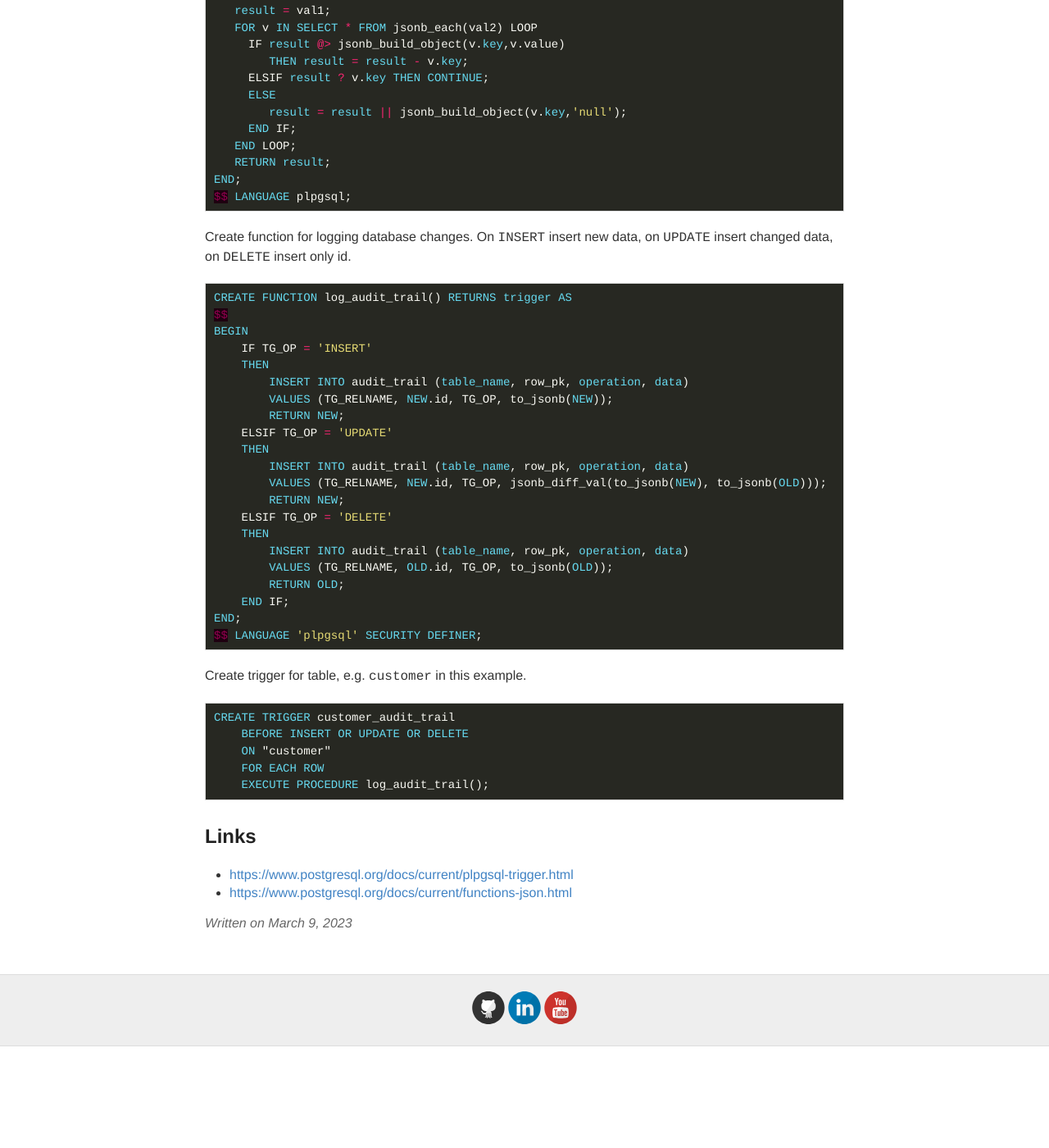
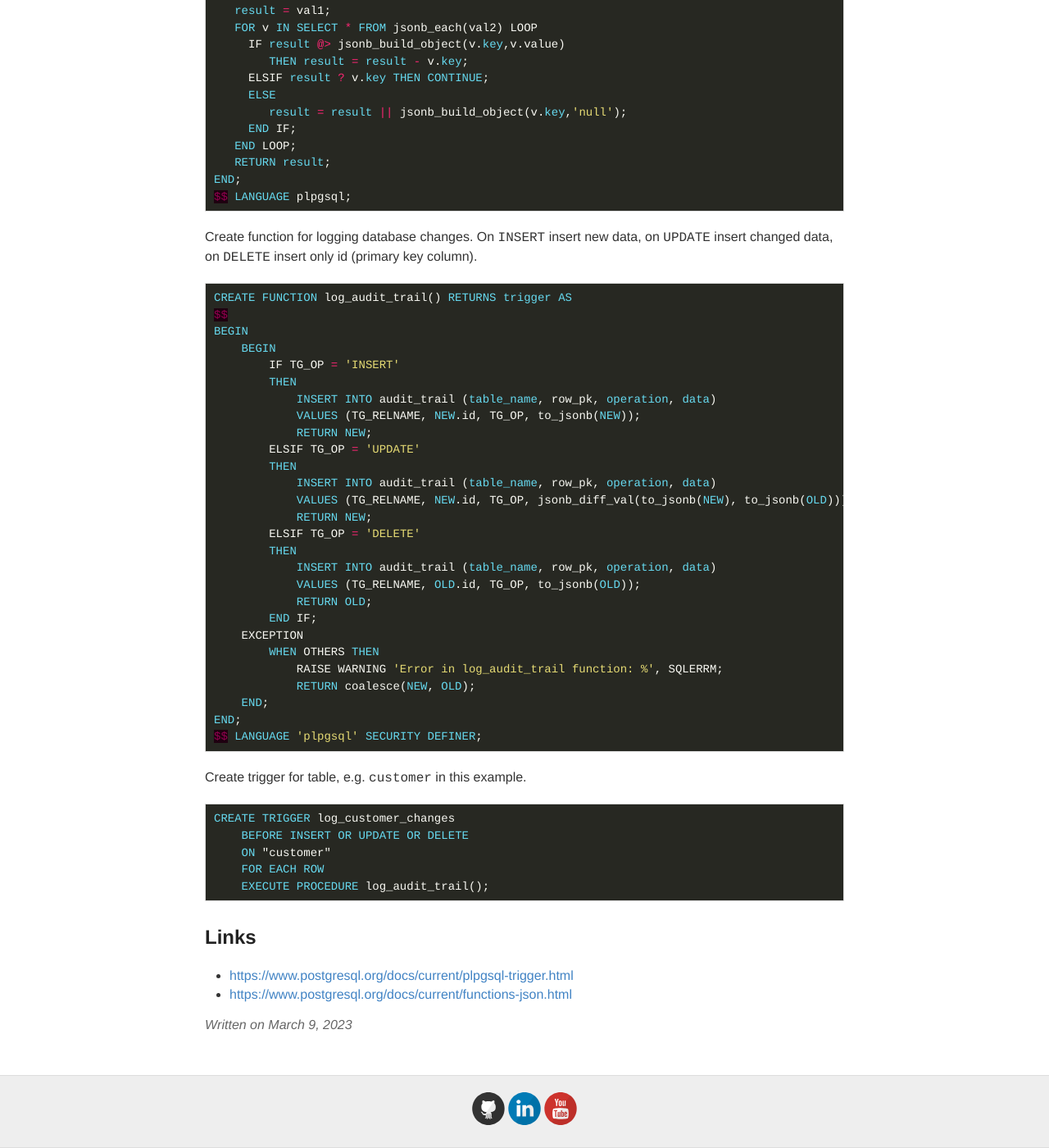
Before and after one commit to ttu/ttu.github.io, a Jekyll site: the page built from _posts/2023-3-9-postgres-simple-audit-trail.md, in a window 1280 px wide and 1400 px high, scrolled down 860 px. Shown: the whole window at 82% size. Built offline with Jekyll 4.4.1, drawn with Linux system fonts in a browser that asks for light colours; before the commit the page ends 2136 px from its top, so only the background shows below that.

Commit message:
Fix SQL from audit trail post

````diff
--- a/_posts/2023-3-9-postgres-simple-audit-trail.md
+++ b/_posts/2023-3-9-postgres-simple-audit-trail.md
@@ -12,10 +12,11 @@
 
 
 Create the `audit_trail` table.
+
 ```sql
 CREATE TABLE audit_trail
 (
-    id           serial NOT NULL,
+    id           serial PRIMARY KEY,
     time_stamp   timestamp DEFAULT NOW(),
     table_name   text,
     row_pk       int,
@@ -50,28 +51,34 @@
 $$ LANGUAGE plpgsql;
 ```
 
-Create function for logging database changes. On `INSERT` insert new data, on `UPDATE` insert changed data, on `DELETE` insert only id.
+Create function for logging database changes. On `INSERT` insert new data, on `UPDATE` insert changed data, on `DELETE` insert only id (primary key column).
 
 ```sql
 CREATE FUNCTION log_audit_trail() RETURNS trigger AS
 $$
 BEGIN
-    IF TG_OP = 'INSERT'
-    THEN
-        INSERT INTO audit_trail (table_name, row_pk, operation, data)
-        VALUES (TG_RELNAME, NEW.id, TG_OP, to_jsonb(NEW));
-        RETURN NEW;
-    ELSIF TG_OP = 'UPDATE'
-    THEN
-        INSERT INTO audit_trail (table_name, row_pk, operation, data)
-        VALUES (TG_RELNAME, NEW.id, TG_OP, jsonb_diff_val(to_jsonb(NEW), to_jsonb(OLD)));
-        RETURN NEW;
-    ELSIF TG_OP = 'DELETE'
-    THEN
-        INSERT INTO audit_trail (table_name, row_pk, operation, data)
-        VALUES (TG_RELNAME, OLD.id, TG_OP, to_jsonb(OLD));
-        RETURN OLD;
-    END IF;
+    BEGIN
+        IF TG_OP = 'INSERT'
+        THEN
+            INSERT INTO audit_trail (table_name, row_pk, operation, data)
+            VALUES (TG_RELNAME, NEW.id, TG_OP, to_jsonb(NEW));
+            RETURN NEW;
+        ELSIF TG_OP = 'UPDATE'
+        THEN
+            INSERT INTO audit_trail (table_name, row_pk, operation, data)
+            VALUES (TG_RELNAME, NEW.id, TG_OP, jsonb_diff_val(to_jsonb(NEW), to_jsonb(OLD)));
+            RETURN NEW;
+        ELSIF TG_OP = 'DELETE'
+        THEN
+            INSERT INTO audit_trail (table_name, row_pk, operation, data)
+            VALUES (TG_RELNAME, OLD.id, TG_OP, to_jsonb(OLD));
+            RETURN OLD;
+        END IF;
+    EXCEPTION
+        WHEN OTHERS THEN
+            RAISE WARNING 'Error in log_audit_trail function: %', SQLERRM;
+            RETURN coalesce(NEW, OLD);
+    END;
 END;
 $$ LANGUAGE 'plpgsql' SECURITY DEFINER;
 ```
@@ -79,7 +86,7 @@
 Create trigger for table, e.g. `customer` in this example.
 
 ```sql
-CREATE TRIGGER customer_audit_trail
+CREATE TRIGGER log_customer_changes
     BEFORE INSERT OR UPDATE OR DELETE
     ON "customer"
     FOR EACH ROW
````
